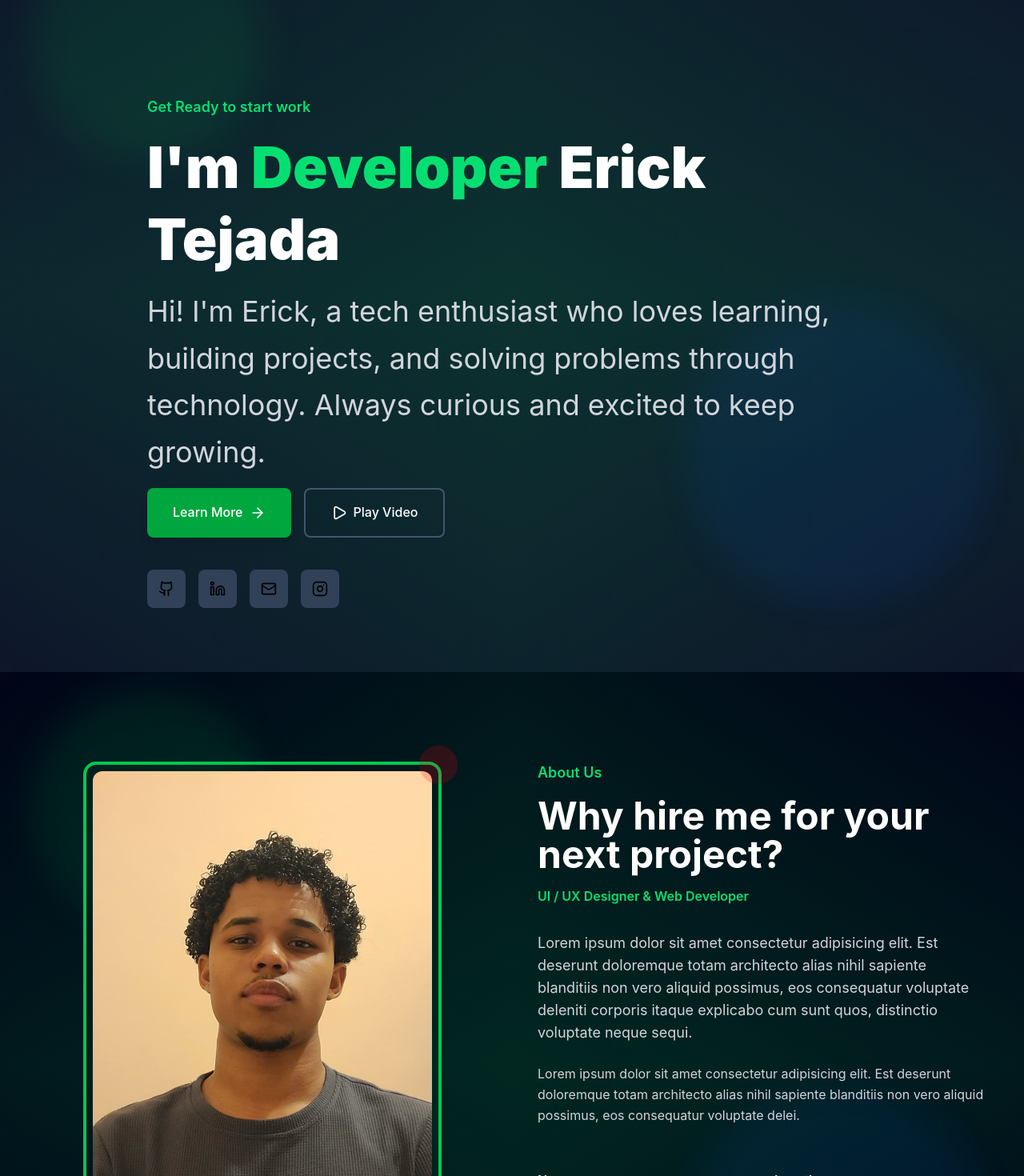
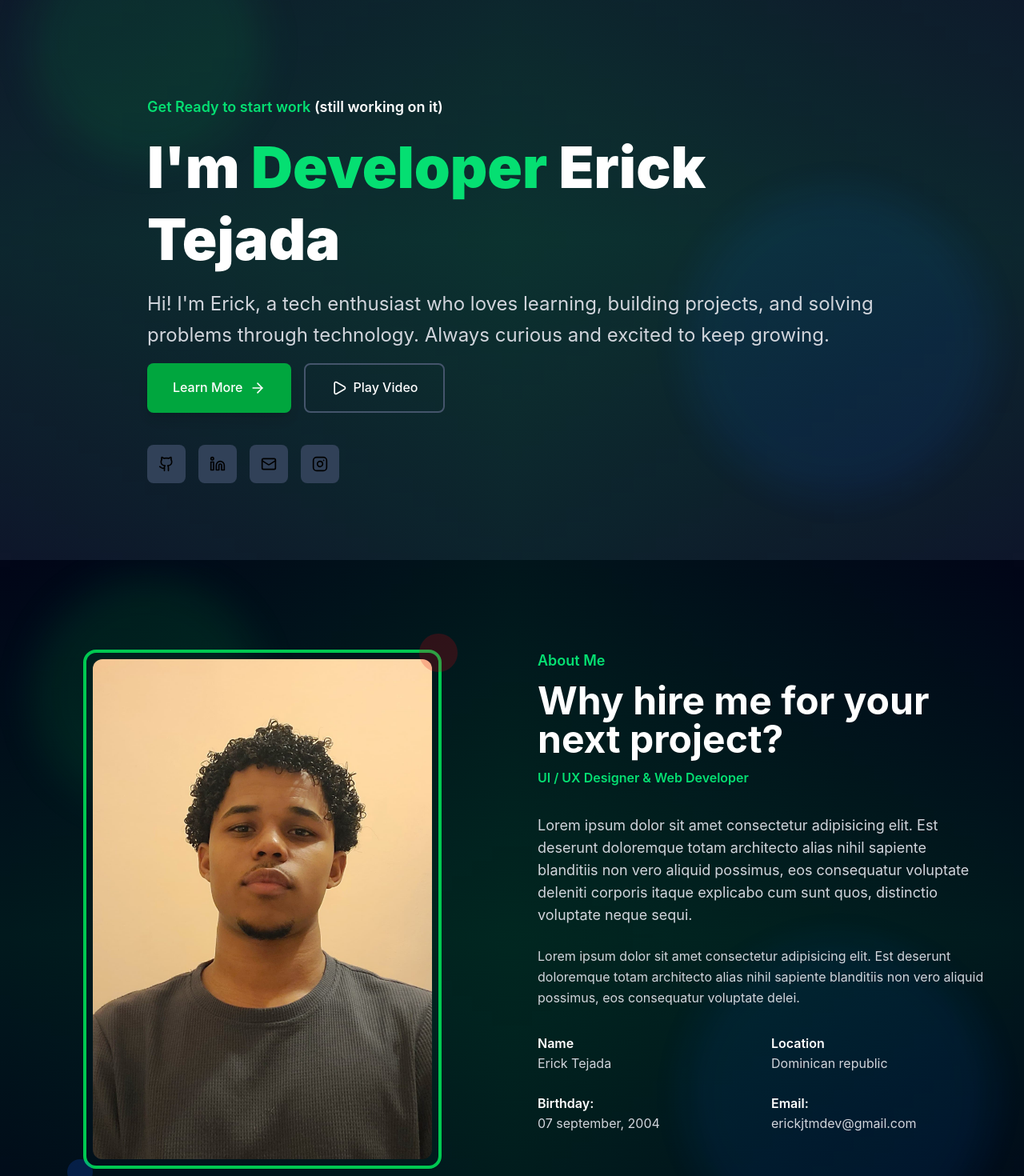
Before and after one commit to ErickDev-T/Portafolio, a React (Vite) app: page / in a window 1280 px wide. Shown: the part 100-1570 px from the top of the page at 80% size. Built offline with nearby package versions, Linux system fonts and the light colour scheme.

Commit message:
litter changes

```diff
--- a/src/components/About.jsx
+++ b/src/components/About.jsx
@@ -12,21 +12,16 @@ function About() {
           SetIsVisible(true);
         }
       },
-      { threshold: 0.3 }
+      { threshold: 0.9 }
     );
     const element = document.getElementById("about");
     if (element) observer.observe(element);
     return () => observer.disconnect();
   }, [])
 
-
-
-
-
-
   return (
-    <section id="about" className="py-24 bg-slate-950 relative overflow-hidden">
-      {/* Fondos animados */}
+    <section id="about" className="py-24 bg-slate-950 relative overflow-hidden min-h-screen">
+      {/* fondos animados */}
       <div className="absolute inset-0">
         {/* bola verde flotando lento */}
         <div className="absolute top-20 left-10 w-72 h-72 bg-green-500/10 rounded-full blur-xl animate-bounce"></div>
@@ -39,7 +34,7 @@ function About() {
         <div className="absolute inset-0 bg-gradient-to-b from-transparent via-green-500/10 to-transparent"></div>
       </div>
 
-      <div className="container mx-auto px-6 py-4">
+      <div className="container mx-auto px-6 py-4 min-h-100vh">
         <div className="container px-6 relative z-10">
           <div className="grid lg:grid-cols-2 gap-16 items-space">
             {/*image left*/}
@@ -62,8 +57,8 @@ function About() {
 
             {/* Right Content */}
             <div className={`space-y-8 transition-all duration-1000 delay-300 ${isVisible ? "opacity-100 translatex-0" : "opacity-0 -translate-x-10"}`}>
-              <div className="space-y-4">
-                <p className="text-green-400 font-semibold text-lg">About Us</p>
+              <div className="space-y-3">
+                <p className="text-green-400 font-semibold text-lg">About Me</p>
                 <h2 className="text-4xl md:text-5xl text-white font-bold animate-slide-up">
                   Why hire me for your <br />
                   <span>next project?</span>
@@ -73,7 +68,7 @@ function About() {
                 </p>
               </div>
 
-              <div className="space-y-6 text-gray-300 leading-relaxed">
+              <div className="space-y-6 text-gray-300 leading-relaxed mb-2">
                 <p className="text-lg transition-all duration-100 delay-500">
                   Lorem ipsum dolor sit amet consectetur adipisicing elit. Est deserunt
                   doloremque totam architecto alias nihil sapiente blanditiis non vero
@@ -88,7 +83,7 @@ function About() {
                   aliquid possimus, eos consequatur voluptate delei.
                 </p>
               </div>
-              <div className={`grid grid-cols-2 gap-8 py-6 transition-all duration-1000 delay-500`}>
+              <div className={`grid grid-cols-2 gap-6 py-6 transition-all duration-1000 delay-500`}>
                 <div className="group">
                   <p className="text-white font-semibold group-hover:text-green-400 transition-all duration-300">Name</p>
                   <p className="text-gray-300">Erick Tejada</p>
--- a/src/components/Header.jsx
+++ b/src/components/Header.jsx
@@ -85,7 +85,7 @@ function Header() {
 
           <button className="mt-4 w-full flex items-center justify-center gap-2 bg-green-600
           text-white px-6 py-2.5 rounded-lg hover:bg-green-700 transition-all duration-300">
-            Download my CV Nowaaasdasdas
+            Download my CV
           </button>
         </nav>
       )
--- a/src/components/Hero.jsx
+++ b/src/components/Hero.jsx
@@ -31,13 +31,13 @@ function Hero() {
             {/* left content */}
               <div className="space-y-4">
                 <p className={`text-green-400 font-semibold text-lg transition-all duration-1000 ${isVisible ? "opacity-100 translate-y-0" : "opacity-0 translate-y-10"}`}>
-                  Get Ready to start work
+                  Get Ready to start work <span className="text-white"> (still working on it) </span>
                 </p>
-                <h1 className={`text-8xl md:text-7xl font-black text-white leading-tight transition-all duration-2000 delay-200  ${isVisible ? "opacity-100 translate-y-0" : "opacity-0 translate-y-10"}`}>I'm    {/* transicin suave cambio de size */}
+                <h1 className={`text-5xl md:text-7xl font-black text-white leading-tight transition-all duration-2000 delay-200  ${isVisible ? "opacity-100 translate-y-0" : "opacity-0 translate-y-10"}`}>I'm {/* transicin suave cambio de size */}
                   <span className="text-green-400"> Developer </span>
                   <span className="text-white">Erick Tejada</span>
                 </h1>
-                <p className={`text-gray-300 text-4xl leading-relaxed transition-all duration-2000 delay-400  ${isVisible ? "opacity-100 translate-y-0" : "opacity-0 translate-y-10"}`}>
+                <p className={`text-gray-300 text-2xl leading-relaxed transition-all duration-2000 delay-400  ${isVisible ? "opacity-100 translate-y-0" : "opacity-0 translate-y-10"}`}>
                   Hi! I'm Erick, a tech enthusiast who loves learning, building projects, and solving problems through technology. Always curious and excited to keep growing.</p>
                 <div className={`flex flex-wrap gap-4 transition-all duration-1000 delay-600  ${isVisible ? "opacity-100 translate-y-0" : "opacity-0 translate-y-10"}`}>
                   <button className="bg-green-600 text-white px-8 py-4 rounded-lg hover:bg-green-700 transition-all duration-3000 flex items-center gap-2 group shadow-lg hover:shadow-xl font-medium hover:scale-105">
```
